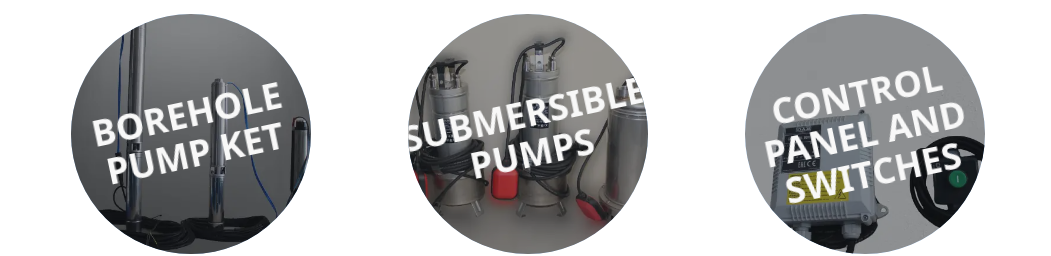
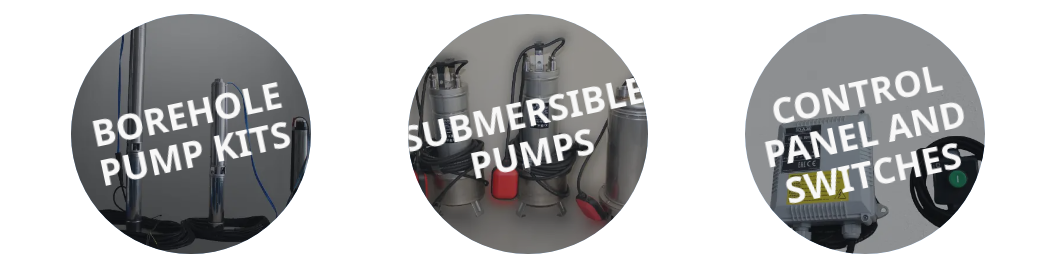
Before and after one commit to Gatesvert81/aquatec-website, a Next.js app: page /store in a window 1280 px wide. Shown: the part 578-834 px from the top of the page, without its empty margins (112-1163 px from the left). Built offline with nearby package versions, Linux system fonts and the light colour scheme; what react-instantsearch-dom would draw is missing.

Commit message:
Update Categories.js

```diff
--- a/src/Assets/Categories.js
+++ b/src/Assets/Categories.js
@@ -74,7 +74,7 @@ const categories = [
         ]
     },
     {
-        name: "Borehole Pump Ket",
+        name: "Borehole Pump Kits",
         description: "We have different heights of borehole pump kits.",
         mainImage: 'stand-poles.webp',
         subCategories: [
```
